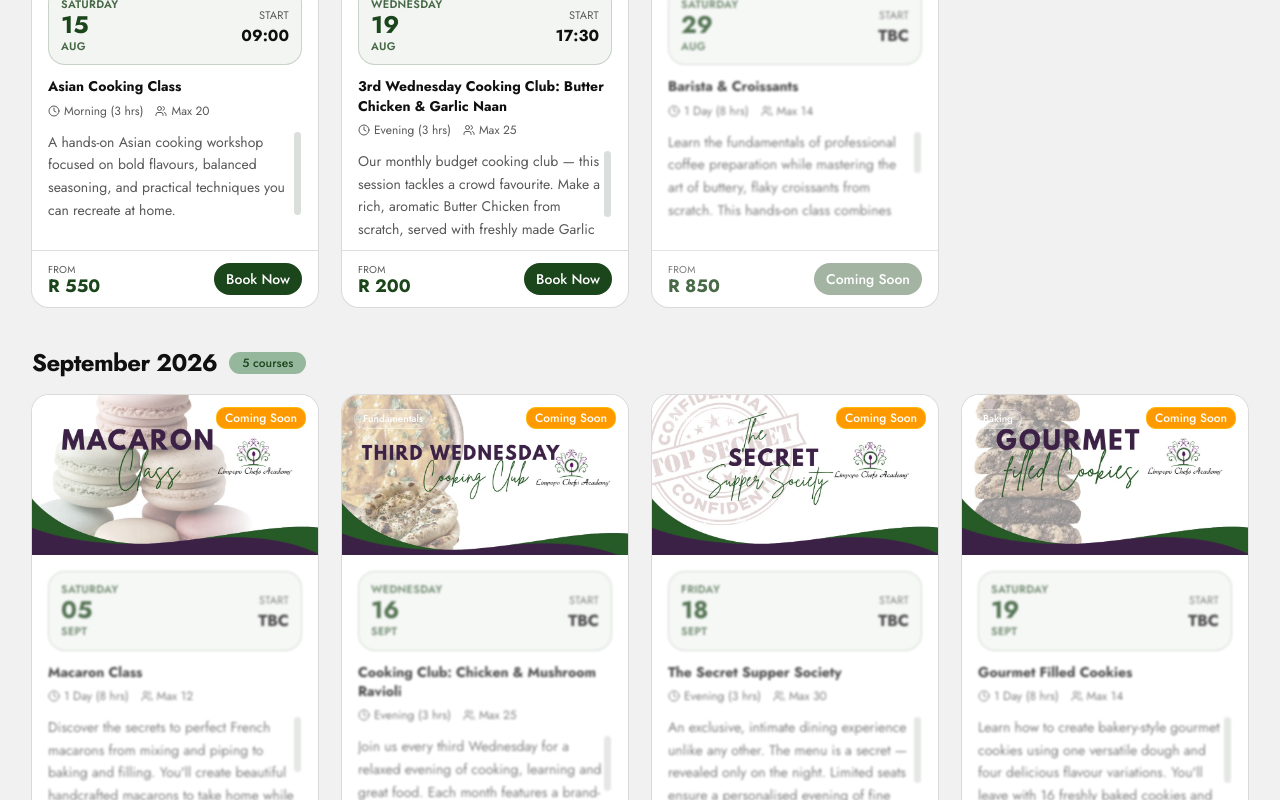
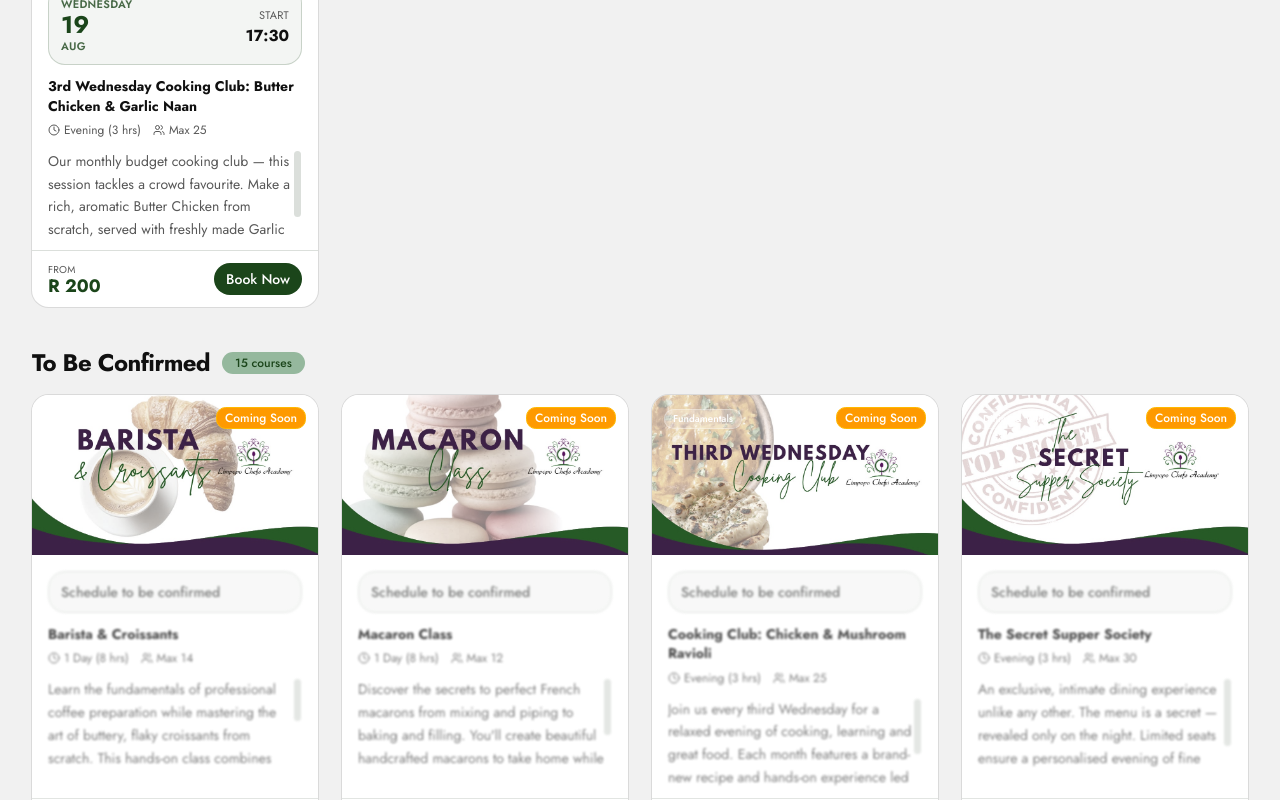
Before and after one commit to Angus2510/limpopo-chefs-short-courses, a Next.js app: page / in a window 1280 px wide. Shown: the part 920-1720 px from the top of the page. Built offline with nearby package versions, Linux system fonts and the light colour scheme.

Commit message:
remove Asian Cooking Class from available courses and update course filtering logic

```diff
--- a/app/page.tsx
+++ b/app/page.tsx
@@ -30,12 +30,10 @@ const CATEGORY_GRADIENTS: Record<string, string> = {
 
 // Keep this list updated to control what can be booked right now.
 const CURRENTLY_AVAILABLE_COURSE_IDS = new Set<string>([
-  "lets-go-to-asia", // Asian Cooking Class
   "cooking-club-aug", // 3rd Wednesday Cooking Club
 ]);
 
 const CONFIRMED_TIMES: Record<string, string> = {
-  "lets-go-to-asia": "09:00",
   "cooking-club-aug": "17:30",
 };
 
@@ -73,13 +71,19 @@ export default function ShortCoursesPage() {
     return categoryMatch && campusMatch;
   });
 
-  const groupedByMonth = visible.reduce(
+  const confirmedCourses = visible.filter(
+    (course) => isCourseAvailable(course) && course.availableDates.length > 0,
+  );
+
+  const tbcCourses = visible.filter(
+    (course) => !isCourseAvailable(course) || course.availableDates.length === 0,
+  );
+
+  const groupedConfirmedByMonth = confirmedCourses.reduce(
     (acc, course) => {
       const firstDate = [...course.availableDates].sort()[0];
-      const key = firstDate ? firstDate.slice(0, 7) : "9999-12";
-      const label = firstDate
-        ? getMonthLabel(firstDate)
-        : "Dates To Be Confirmed";
+      const key = firstDate.slice(0, 7);
+      const label = getMonthLabel(firstDate);
 
       if (!acc[key]) {
         acc[key] = { label, courses: [] };
@@ -91,13 +95,23 @@ export default function ShortCoursesPage() {
     {} as Record<string, { label: string; courses: Course[] }>,
   );
 
-  const monthSections = Object.entries(groupedByMonth)
+  const sections = Object.entries(groupedConfirmedByMonth)
     .sort(([a], [b]) => a.localeCompare(b))
     .map(([key, value]) => ({
       key,
       label: value.label,
       courses: value.courses,
+      isTbc: false,
     }));
+
+  if (tbcCourses.length > 0) {
+    sections.push({
+      key: "tbc",
+      label: "To Be Confirmed",
+      courses: tbcCourses,
+      isTbc: true,
+    });
+  }
 
   return (
     <div className="min-h-screen flex flex-col">
@@ -199,7 +213,7 @@ export default function ShortCoursesPage() {
           ))}
         </div>
 
-        {monthSections.map((section) => (
+        {sections.map((section) => (
           <section key={section.key} className="mb-10 last:mb-0">
             <div className="mb-4 flex items-center gap-3">
               <h2 className="text-xl md:text-2xl font-bold text-foreground tracking-tight">
@@ -215,7 +229,7 @@ export default function ShortCoursesPage() {
               {section.courses.map((course) => {
                 const available = isCourseAvailable(course);
                 const nextDate = [...course.availableDates].sort()[0] ?? null;
-                const dateParts = nextDate ? getDateParts(nextDate) : null;
+                const dateParts = !section.isTbc && nextDate ? getDateParts(nextDate) : null;
                 const timeLabel = CONFIRMED_TIMES[course.id];
 
                 return (
@@ -282,6 +296,12 @@ export default function ShortCoursesPage() {
                             </div>
                           </div>
                         </div>
+                      ) : section.isTbc ? (
+                        <div className="mb-3 rounded-xl border border-border bg-muted/40 px-3 py-2.5">
+                          <p className="text-sm font-medium text-muted-foreground">
+                            Schedule to be confirmed
+                          </p>
+                        </div>
                       ) : (
                         <div className="mb-3 rounded-xl border border-border bg-muted/40 px-3 py-2.5">
                           <p className="text-sm font-medium text-muted-foreground">
@@ -314,6 +334,11 @@ export default function ShortCoursesPage() {
                     <div
                       className={`flex items-center justify-between px-4 py-3 mt-3 border-t border-border ${!available ? "opacity-80" : ""}`}
                     >
+                      {section.isTbc ? (
+                        <p className="text-sm text-muted-foreground">
+                          Pricing to be confirmed
+                        </p>
+                      ) : (
                         <div>
                           <p className="text-[10px] uppercase tracking-wide text-muted-foreground">
                             From
@@ -322,6 +347,7 @@ export default function ShortCoursesPage() {
                             {formatPrice(course.price)}
                           </p>
                         </div>
+                      )}
                       <Button
                         size="sm"
                         className="rounded-[21px]"
--- a/lib/courses.ts
+++ b/lib/courses.ts
@@ -45,22 +45,6 @@ export const COURSES: Course[] = [
   // ── July 2026 ──────────────────────────────────────────────────────────────
 
   // ── August 2026 ────────────────────────────────────────────────────────────
-
-  {
-    id: "lets-go-to-asia",
-    title: "Asian Cooking Class",
-    category: "World Cuisine",
-    description:
-      "A hands-on Asian cooking workshop focused on bold flavours, balanced seasoning, and practical techniques you can recreate at home. ",
-    duration: "Morning (3 hrs)",
-    price: 550,
-    availableDates: ["2026-08-15"],
-    maxParticipants: 20,
-    instructor: "Chef Kelly & Chef Franco",
-    includes: ["All ingredients", "Tasting portions", "Recipe card"],
-    emoji: "🥢",
-    campuses: ["Polokwane"],
-  },
 
   {
     id: "cooking-club-aug",
```
Lines whose indentation alone changed are shown as unchanged.
